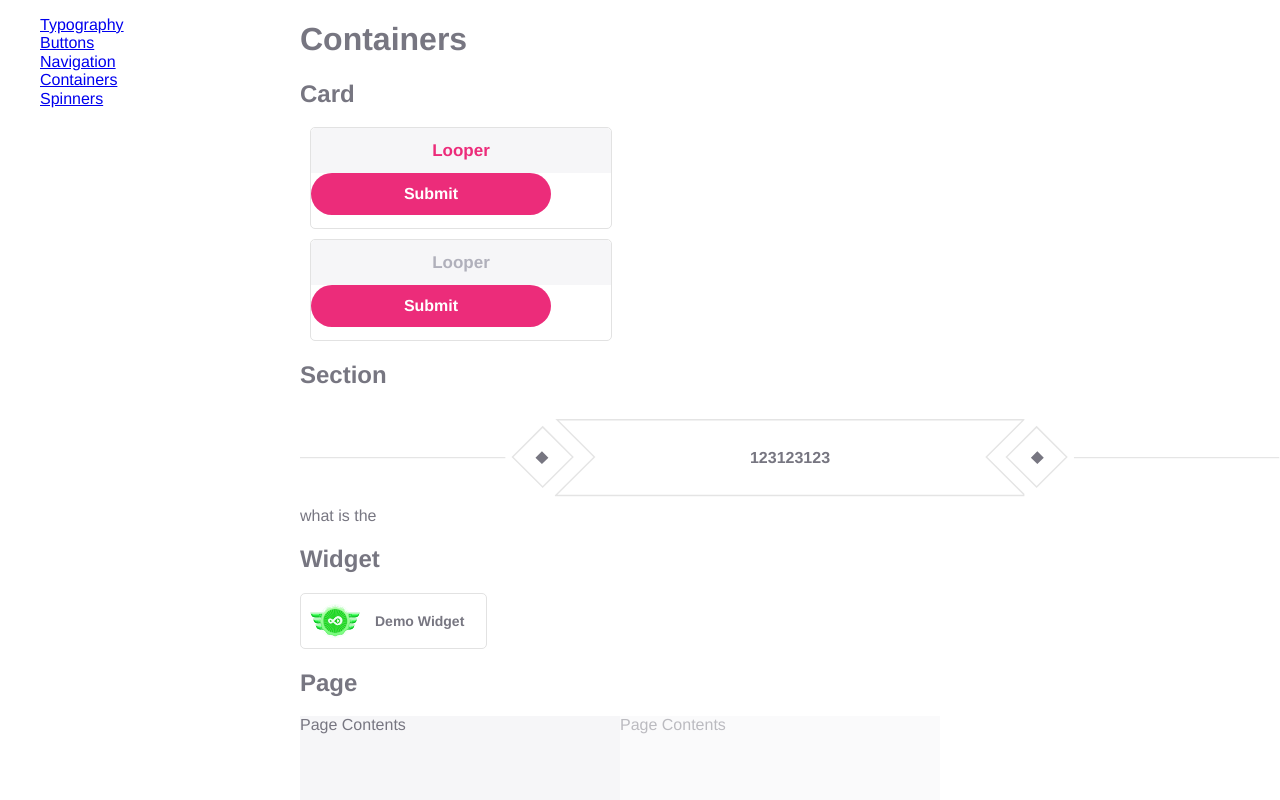
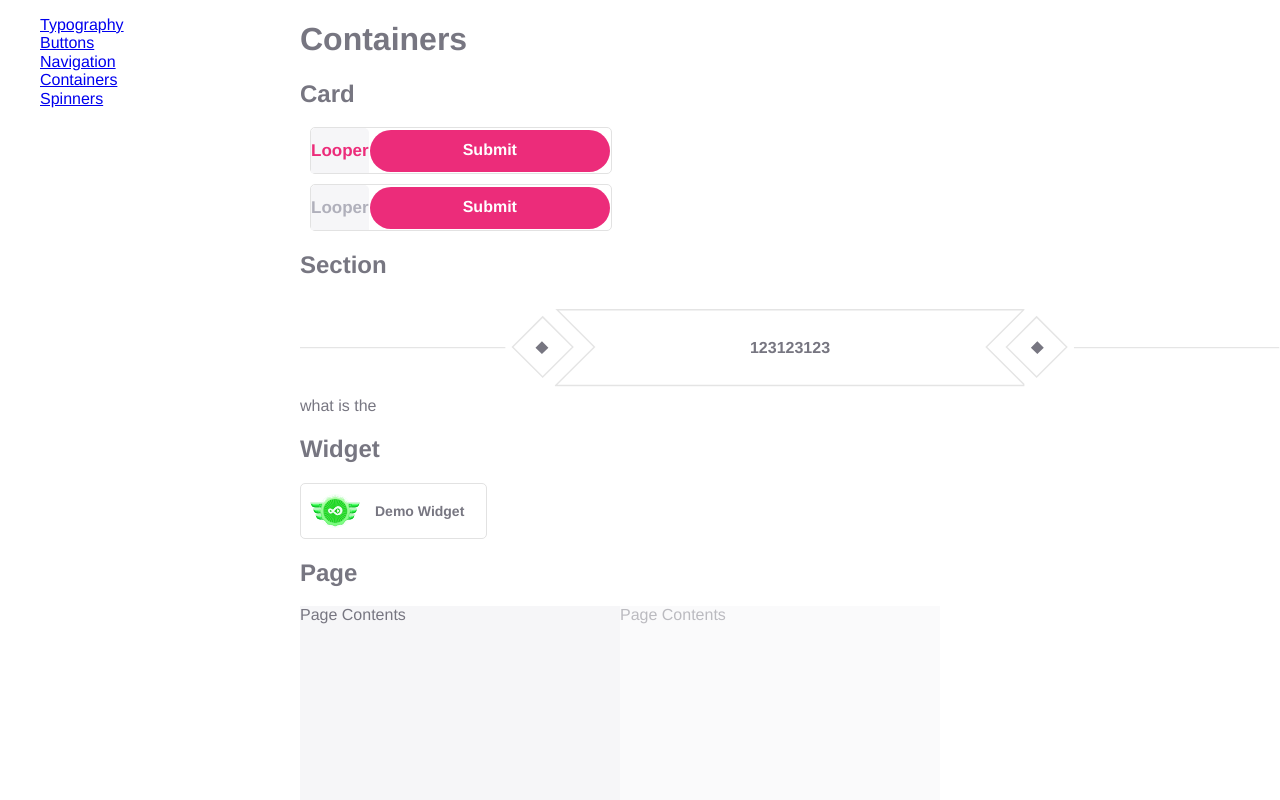
Before and after one commit to tomi-li/loops-ui, a Vue app: page /#/containers in a window 1280 px wide. Shown: the top 800 px of the page. Built offline with nearby package versions, Linux system fonts and the light colour scheme.

Commit message:
[fix] minor update

```diff
--- a/src/components/Card.vue
+++ b/src/components/Card.vue
@@ -36,11 +36,11 @@
   @import "../consts";
 
   .card {
+    @include flex;
     margin: 10px;
     border-radius: 5px;
     border: 1px solid $divider-color;
-
-    min-height: 100px;
+    background-color: $white;
 
     @media (-webkit-min-device-pixel-ratio: 2) {
       border: .5px solid $divider-color;
@@ -59,10 +59,12 @@
     color: #b0b0bb;
   }
 
-  .card.active {
-    header {
-      color: $primary-color;
-    }
+  .card.active header {
+    color: $primary-color;
+  }
+
+  .content{
+    @include flex;
   }
 
 </style>
--- a/src/components/Page.vue
+++ b/src/components/Page.vue
@@ -33,6 +33,7 @@
     min-height: 100%;
     min-width: 100%;
     background-color: $bg-color;
+    overflow: auto; // prevent margin collapse
 
     .backdrop {
       @include flex;
--- a/src/consts.scss
+++ b/src/consts.scss
@@ -17,8 +17,9 @@ $text-secondary-color: #b0b0bb;
   flex-direction: column;
 }
 
-@mixin flex($flex: flex,$align-items: center, $justify-content: center) {
+@mixin flex($flex: flex, $direction: column,$align-items: center, $justify-content: center) {
   display: $flex;
+  flex-flow: $direction nowarp;
   align-items: $align-items;
   justify-content: $justify-content;
 }
```
